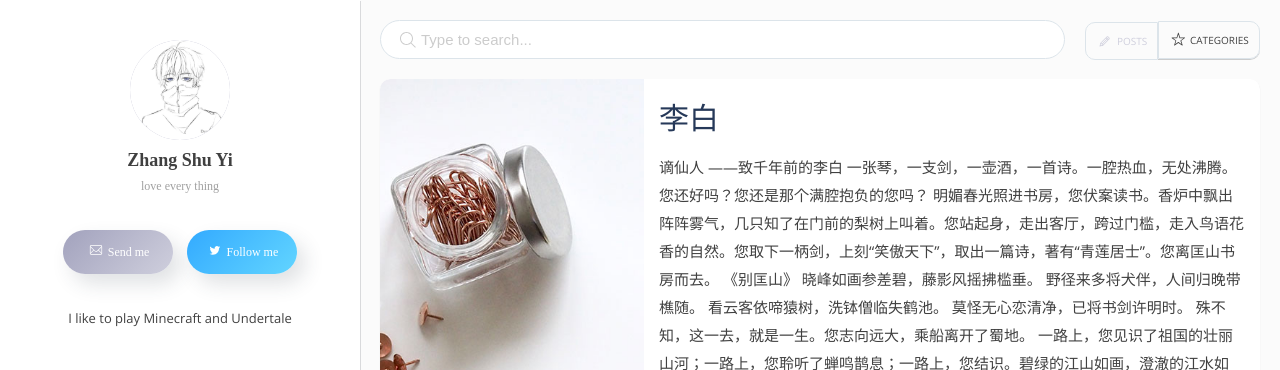
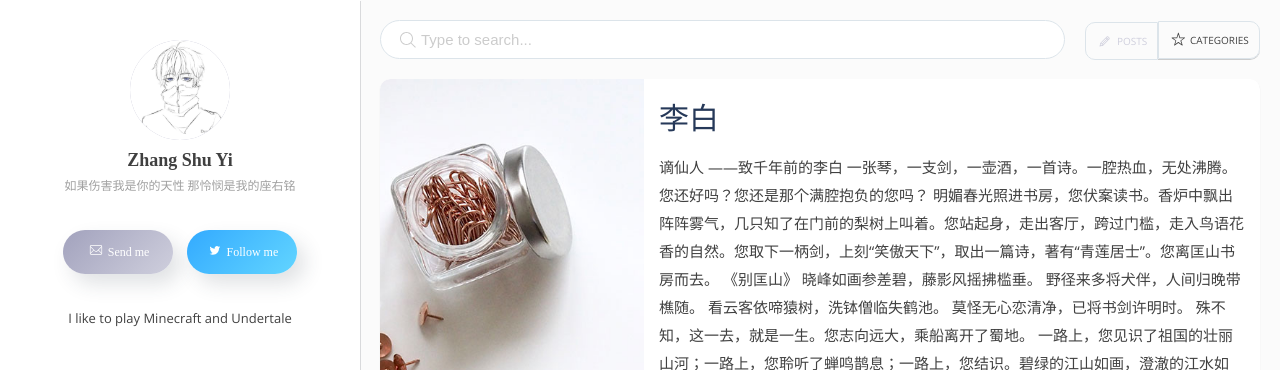
Before and after one commit to zsy816xdsj/zsy816xdsj.github.io, a Jekyll site: the page built from docs/index.html, in a window 1280 px wide. Shown: the top 370 px of the page. Built offline with Jekyll 4.4.1, drawn with Linux system fonts in a browser that asks for light colours; some web fonts are replaced; the list of posts is cut into pages by our own code.

Commit message:
Update _config.yml

```diff
--- a/docs/_config.yml
+++ b/docs/_config.yml
@@ -6,7 +6,7 @@ url: "flexton.netlify.com" # the base hostname & protocol for your site, e.g. ht
 # Author
 author-name:    Zhang Shu Yi
 author-image:   1.jpg
-author-job:    love every thing
+author-job:    如果伤害我是你的天性 那怜悯是我的座右铭
 author-email:   bradzhang2010@163.com
 author-twitter: /
 about-author:   I like to play Minecraft and Undertale
```
